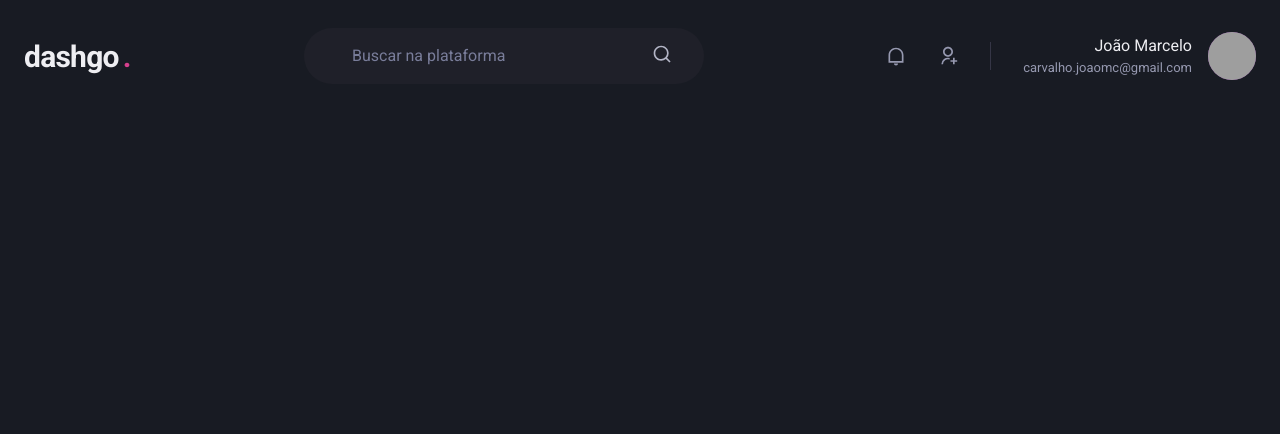
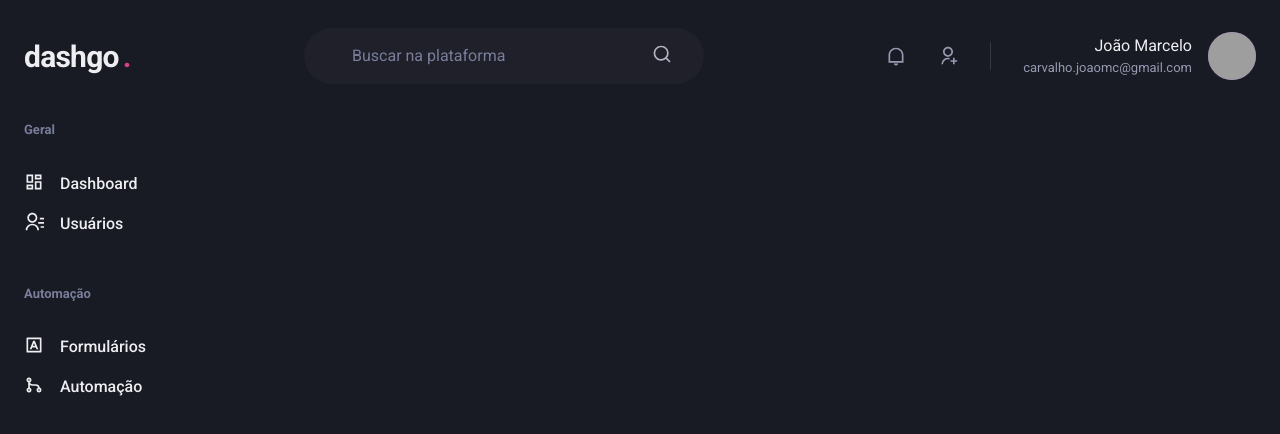
Before and after one commit to hereisjohnny2/dashgo, a Next.js app: page /dashboard in a window 1280 px wide. Shown: the top 434 px of the page. Built offline with nearby package versions, Linux system fonts and the light colour scheme; grey boxes are pictures that could not be loaded.

Commit message:
Estilização da Sidebar

```diff
--- /dev/null
+++ b/src/components/Sidebar.tsx
@@ -0,0 +1,43 @@
+import { Box, Icon, Link, Stack, Text } from "@chakra-ui/react";
+import { RiContactsLine, RiDashboardLine, RiGitMergeLine, RiInputMethodLine } from "react-icons/ri";
+
+export function Sidebar() {
+
+  return (
+    <Box
+      as="aside"
+      w="64"
+      mr="8"
+    >
+      <Stack spacing="12" align="flex-start">
+        <Box>
+          <Text fontWeight="bold" color="gray.400" fontSize="small">Geral</Text>
+          <Stack spacing="4" mt="8" align="stretch">
+            <Link display="flex" align="center">
+              <Icon as={RiDashboardLine} fontSize="20" />
+              <Text ml="4" fontWeight="medium">Dashboard</Text>
+            </Link>
+            <Link display="flex" align="center">
+              <Icon as={RiContactsLine} fontSize="20" />
+              <Text ml="4" fontWeight="medium">Usuários</Text>
+            </Link>
+          </Stack>
+        </Box>
+        <Box>
+          <Text fontWeight="bold" color="gray.400" fontSize="small">Automação</Text>
+          <Stack spacing="4" mt="8" align="stretch">
+            <Link display="flex" align="center">
+              <Icon as={RiInputMethodLine} fontSize="20" />
+              <Text ml="4" fontWeight="medium">Formulários</Text>
+            </Link>
+            <Link display="flex" align="center">
+              <Icon as={RiGitMergeLine} fontSize="20" />
+              <Text ml="4" fontWeight="medium">Automação</Text>
+            </Link>
+          </Stack>
+        </Box>
+
+      </Stack>
+    </Box>
+  );
+}
--- a/src/pages/dashboard.tsx
+++ b/src/pages/dashboard.tsx
@@ -1,7 +1,23 @@
+import { Flex } from "@chakra-ui/react";
 import { Header } from "../components/Header";
+import { Sidebar } from "../components/Sidebar";
 
 export default function Dashboard() {
   return (
-    <Header />
+    <Flex
+      direction="column"
+      h="100vh"
+    >
+      <Header />
+      <Flex
+        w="100%"
+        maxWidth={1480}
+        my="6"
+        mx="auto"
+        px="6"
+      >
+        <Sidebar/>
+      </Flex>
+    </Flex>
   );
 }
```
